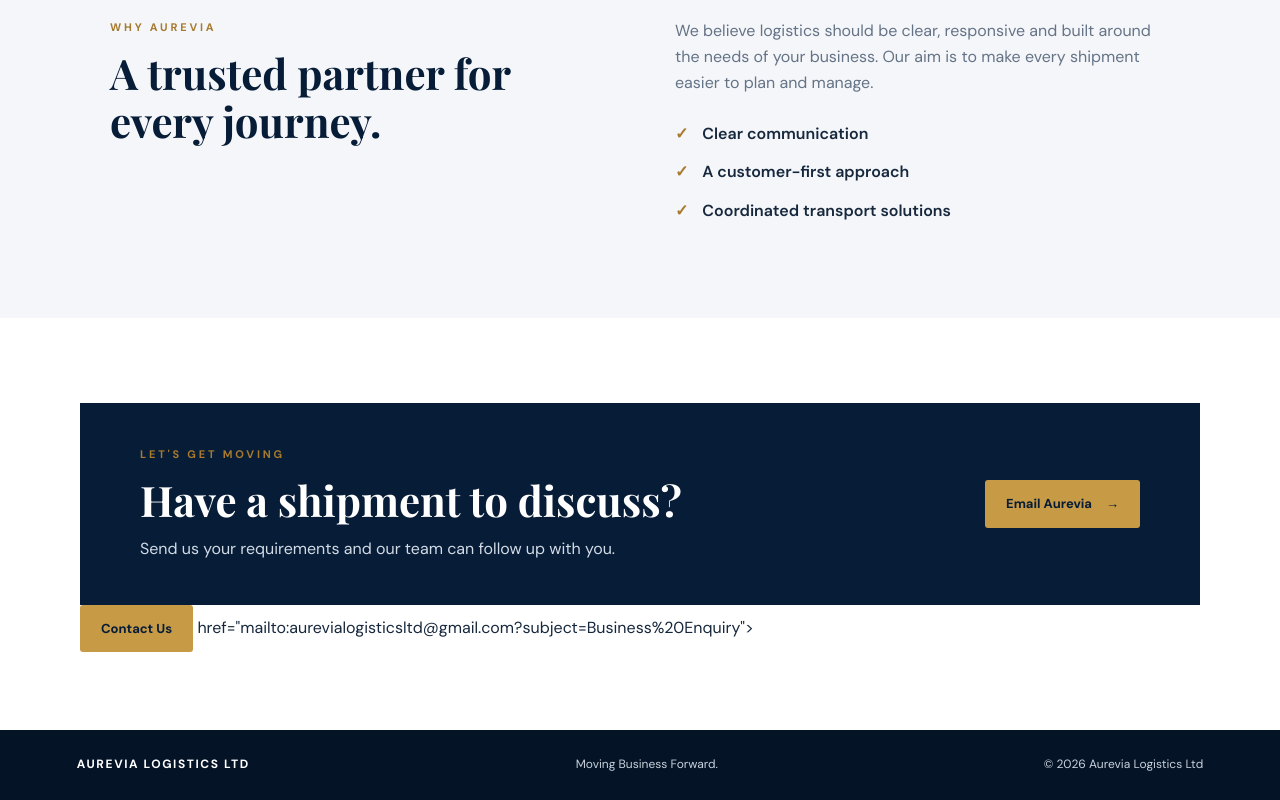
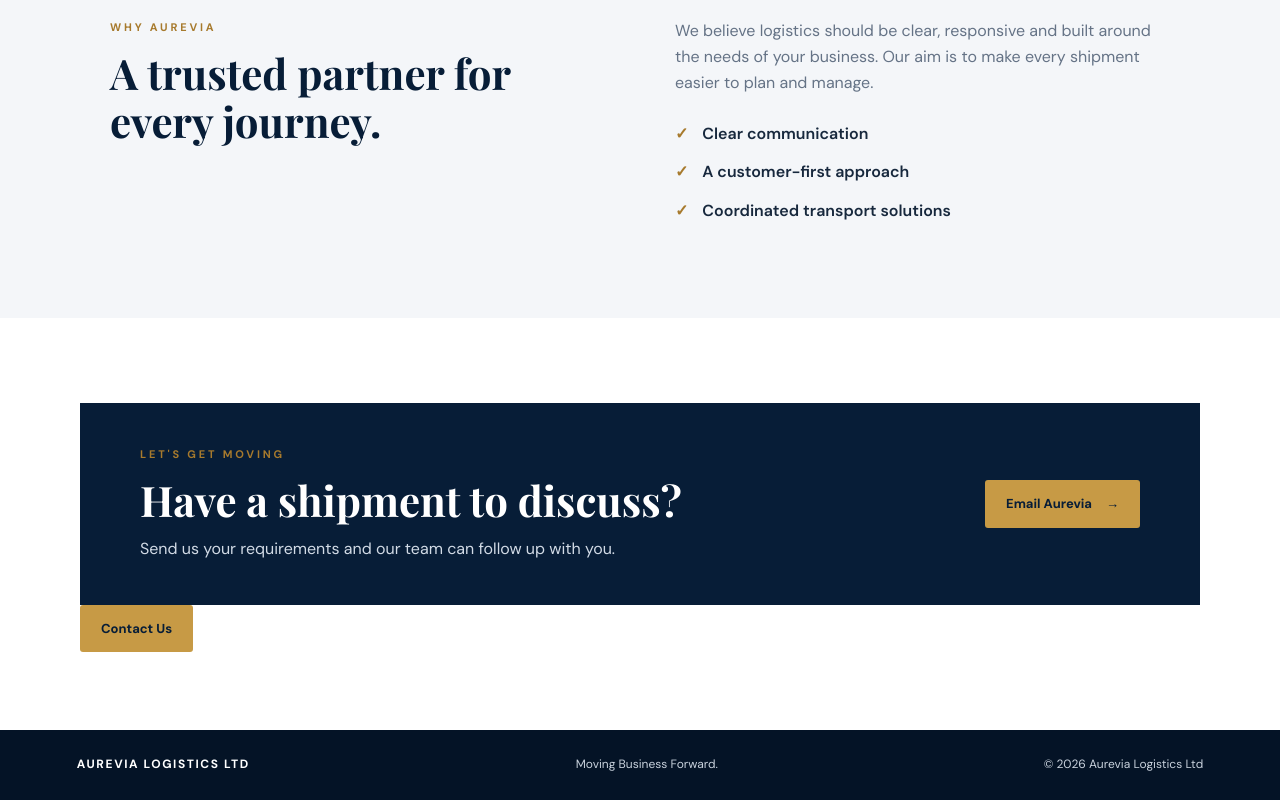
Before and after one commit to LMEliteFreightLTD/aurevia-logistics-website, a plain HTML site: page index.html in a window 1280 px wide. Shown: the part 1041-1841 px from the top of the page. Drawn offline with nearby package versions, Linux system fonts and the light colour scheme.

Commit message:
Update index.html

```diff
--- a/index.html
+++ b/index.html
@@ -86,12 +86,11 @@
         <div>
           <p class="eyebrow">LET'S GET MOVING</p>
           <h2>Have a shipment to discuss?</h2>
-          <p>Send us your requirements and our team can follow up with you.</p>
+         <p>Send us your requirements and our team can follow up with you.</p>
         </div>
         <a class="button button-gold" href="mailto:aurevialogisticsltd@gmail.com?subject=Logistics%20enquiry">Email Aurevia <span aria-hidden="true">→</span></a>
       </div>
-      <a class="button button-gold" href="mailto:aurevialogisticsltd.com?subject=Logistics%20enquiry">Contact Us</a> href="mailto:aurevialogisticsltd@gmail.com?subject=Business%20Enquiry">
-</a>
+      <a class="button button-gold" href="mailto:aurevialogisticsltd@gmail.com?subject=Logistics%20enquiry">Contact Us</a>
     </section>
   </main>
 
```
